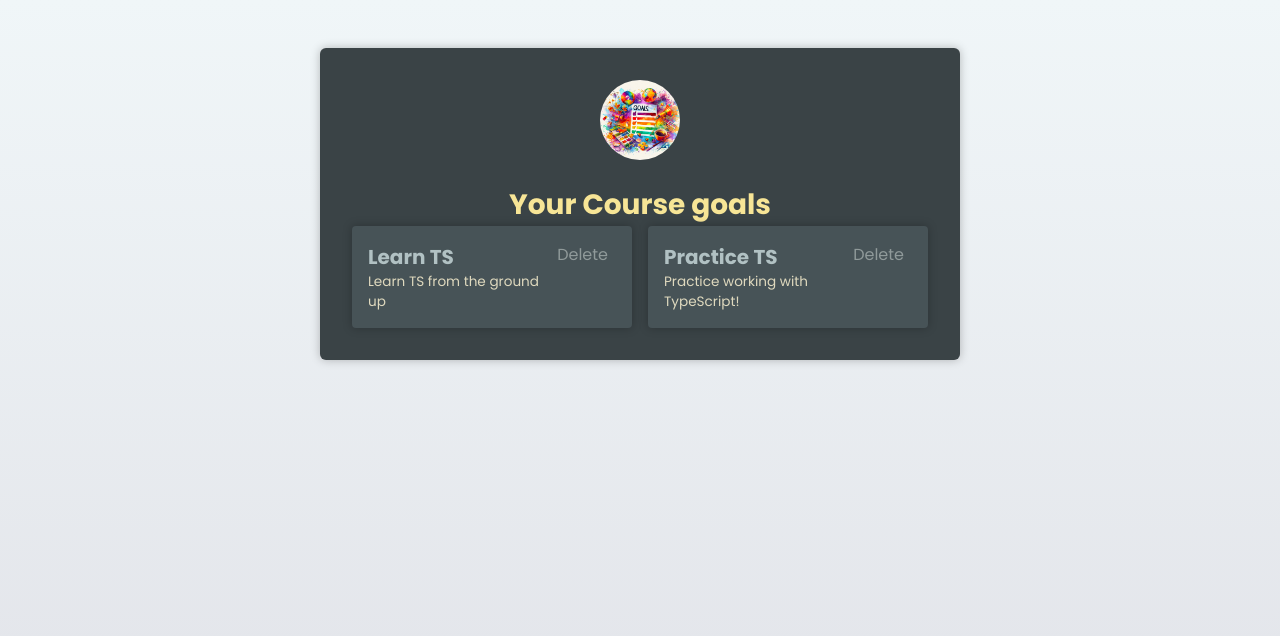
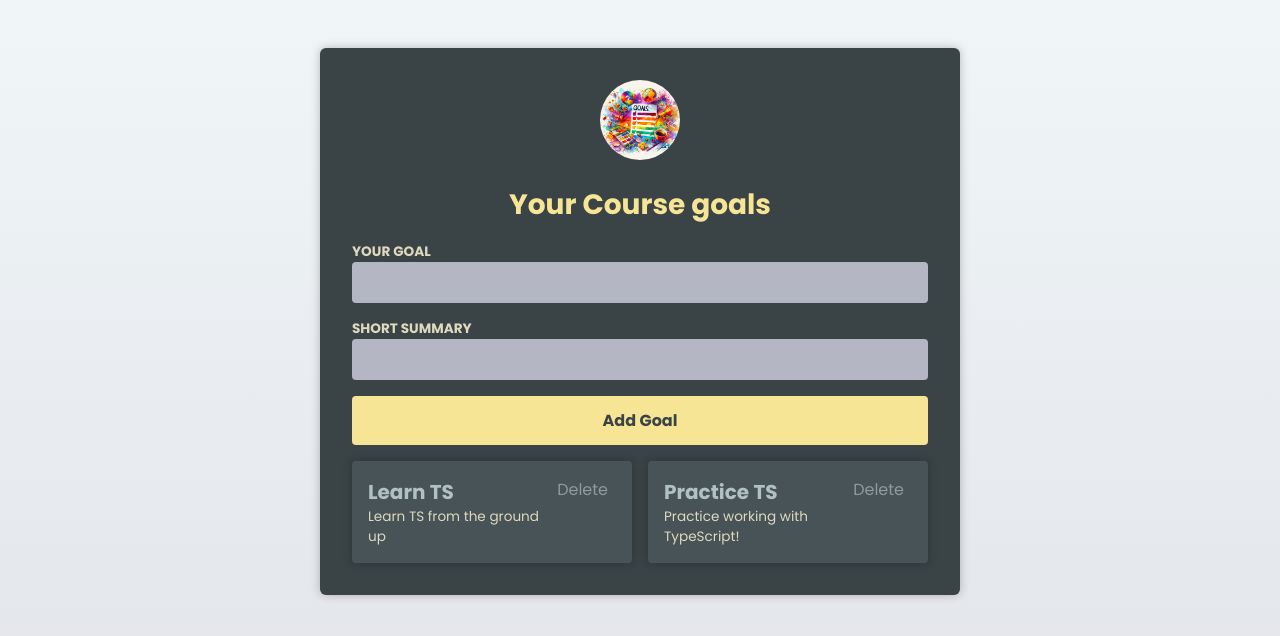
Before and after one commit to PJLindsay/react-and-ts, a React (Vite) app: page / in a window 1280 px wide. Shown: the top 636 px of the page. Built offline with nearby package versions, Linux system fonts and the light colour scheme.

Commit message:
Implement Add Goal

```diff
--- a/src/App.tsx
+++ b/src/App.tsx
@@ -3,6 +3,7 @@ import { useState } from 'react'
 import Header from './components/Header'
 import goalsImg from './assets/goals.jpg'
 import CourseGoals from './components/CourseGoals.tsx'
+import NewGoal from './components/NewGoal.tsx'
 
 function App() {
   const [goals, setGoals] = useState([
@@ -22,12 +23,19 @@ function App() {
     setGoals((prevGoals) => prevGoals.filter((g) => g.id !== id))
   }
 
+  function handleAddGoal(text: string, summary: string) {
+    setGoals((prevGoals) =>
+      prevGoals.concat({ id: Math.random(), title: text, description: summary })
+    )
+  }
+
   return (
     <main>
       <Header image={{ src: goalsImg, alt: 'A list of goals' }}>
         <h1>Your Course goals</h1>
       </Header>
 
+      <NewGoal onAdd={handleAddGoal}/>
       <CourseGoals goals={goals} onDelete={handleDeleteGoal} />
     </main>
   )
--- a/src/components/NewGoal.tsx
+++ b/src/components/NewGoal.tsx
@@ -1,6 +1,10 @@
 import { useRef, type FormEvent } from 'react'
 
-export default function NewGoal() {
+interface NewGoalProps {
+  onAdd: (text: string, summary: string) => void
+}
+
+export default function NewGoal({ onAdd }: NewGoalProps) {
   const goalRef = useRef<HTMLInputElement>(null)
   const summaryRef = useRef<HTMLInputElement>(null)
 
@@ -11,6 +15,7 @@ export default function NewGoal() {
     const enteredSummary = summaryRef.current!.value
 
     // validation...
+    onAdd(enteredGoal, enteredSummary)
   }
 
   return (
```
